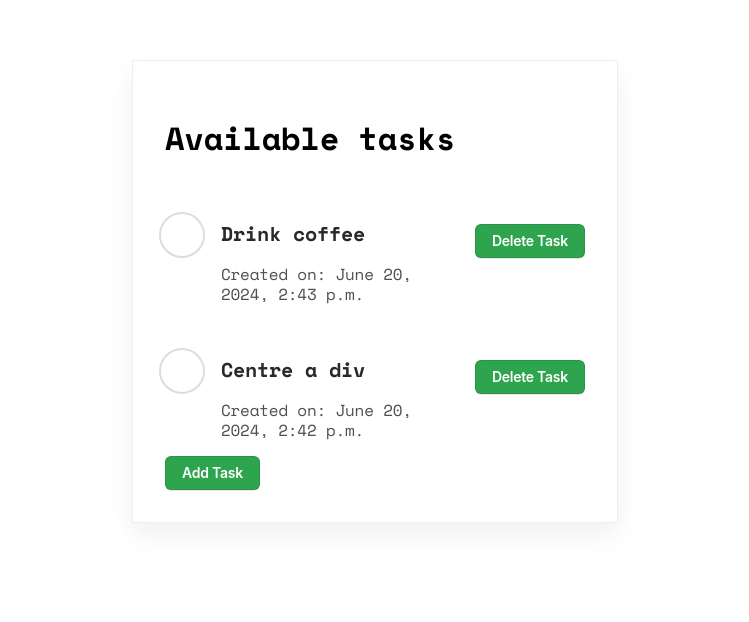
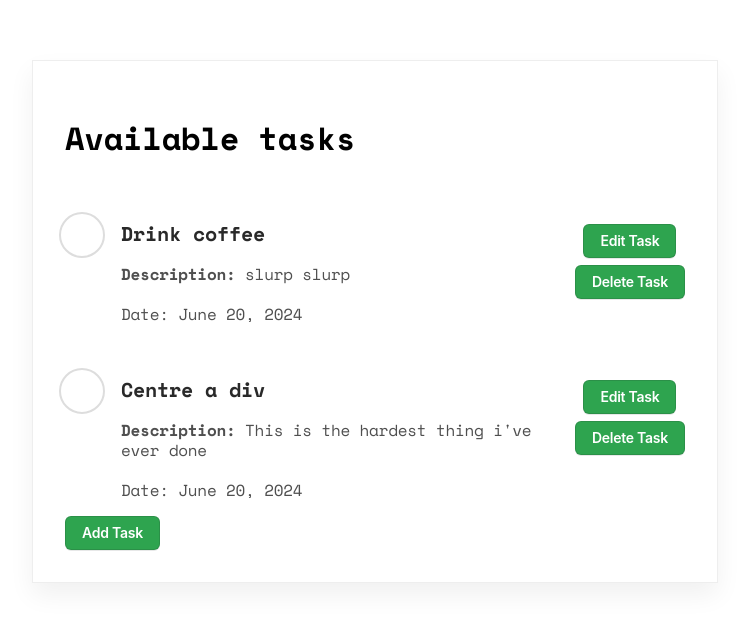
Before and after one commit to SohamKukreti/django-todo, a Django app: page /todo/ in a window 1280 px wide. Shown: the top 622 px of the page, without its empty margins (265-1014 px from the left). Run offline with Django 5.2, Linux system fonts and the light colour scheme; data comes from the database, SQL or seed files in the repository; both versions use the stored data as it was after the commit.

Commit message:
Add option to edit task and add task description
Now each task has its own description and the task details can be edited. For now editing a task basically means deleting the older task and creating a newer task, ill fix this later on.
I've also fixed some of the design of the application

```diff
--- a/todoapp/models.py
+++ b/todoapp/models.py
@@ -2,6 +2,7 @@ from django.db import models
 from django.utils import timezone
 class Task(models.Model):
     task_name = models.CharField(max_length = 300)
+    task_description = models.CharField(max_length = 600, default = "This is a normal task")
     completed = models.BooleanField(default=False)
     created_at = models.DateTimeField(default = timezone.now())
 
--- a/todoapp/static/todo/styles.css
+++ b/todoapp/static/todo/styles.css
@@ -4,7 +4,7 @@ body {
   font-family: 'Space Mono', monospace;
   display: flex;
   flex-direction: column;
-  max-width: 420px;
+  max-width: 620px;
   padding: 32px;
   margin: 60px auto;
   border: 1px solid #eee;
@@ -18,6 +18,7 @@ body {
   letter-spacing: -0.25px;
 }
 
+
 ol { padding-left: 50px; }
 li {
   color: #4F4F4F;
@@ -27,7 +28,7 @@ li {
   font-size: 16px;
   line-height: 20px;
   display: flex;
-  gap: 5%;
+  justify-content:space-between;
 
   &:before {
     content: '';
@@ -56,9 +57,6 @@ ol.alternating-colors {
   li:nth-child(even):before { border-color: #2378D5; }
 }
 
-a{
-    margin-bottom: 20px;
-}
 
 .button-3 {
   appearance: none;
@@ -120,3 +118,25 @@ a{
 .red{
     color: red;
 }
+
+.formbuttons{
+  display: flex;
+  flex-direction: column;
+  text-align: center;
+  gap: 7px;
+}
+
+input{
+  font-size: 16px;
+  border-radius: 5px;
+  border: solid #298e46 1px;
+}
+
+textarea{
+  font-size: 16px;
+  border-radius: 5px;
+  border: solid #298e46 1px;
+  resize: none;
+  height: 100px;
+  width: 100%;
+}
--- a/todoapp/templates/todo/index.html
+++ b/todoapp/templates/todo/index.html
@@ -15,11 +15,17 @@
         <li><div class = "item">
             <strong>{{task}}</strong>
             <br>
-            Created on: {{task.created_at}}
+            <div>
+            <b>Description: </b> {{task.task_description}}</div>
+            <br>
+            Date: {{task.created_at.date}}
             <br>
             </div>
+            <div class = "formbuttons">
+            <a href = "{%url 'todo:edit' task.id %}"><button class = "button-3"><div class = "edit">Edit Task</button></a>
             <a href = "{%url 'todo:delete' task.id %}"><button class = "button-3"><div class = "delete">Delete Task</button></a>
-        </li>
+            </div>
+            </li>
     </ul>
     {% endfor %}
     <div class = "centre-button">
--- a/todoapp/urls.py
+++ b/todoapp/urls.py
@@ -6,5 +6,6 @@ urlpatterns = [
     path("", views.index, name = "index"),
     path("add/", views.add, name = "add"),
     path("<int:pk>/delete/", views.delete, name = "delete"),
-    path("get_task_info/", views.info, name = "get_task_info")
+    path("get_task_info/", views.info, name = "get_task_info"),
+    path("<int:pk>/edit/", views.edit, name = "edit"),
 ]
--- a/todoapp/views.py
+++ b/todoapp/views.py
@@ -12,8 +12,10 @@ def index(request):
 def add(request):
     if(request.POST["task_name"] == ""):
         return render(request, "todo/add.html", {"error_message" : "Please Enter the name of the task."})
+    elif(request.POST["task_description"] == ""):
+        return render(request, "todo/add.html", {"error_message" : "Please Enter the description of the task."})
     else:
-        task = Task.objects.create(task_name = request.POST["task_name"], created_at = timezone.now())
+        task = Task.objects.create(task_name = request.POST["task_name"],task_description = request.POST["task_description"], created_at = timezone.now())
         task.save()
         return HttpResponseRedirect(reverse("todo:index"))
 
@@ -24,3 +26,8 @@ def delete(request, pk):
 
 def info(request):
     return render(request, "todo/add.html")
+
+def edit(request, pk):
+    task = Task.objects.get(pk = pk)
+    task.delete()
+    return render(request, "todo/edit.html", {"task" : task})
```
Also changed, not shown: todoapp/templates/todo/add.html (+5 -2 lines), todoapp/templates/todo/edit.html (added, +26 -0 lines), db.sqlite3, todoapp/migrations/0002_task_task_description_alter_task_created_at.py (added).
